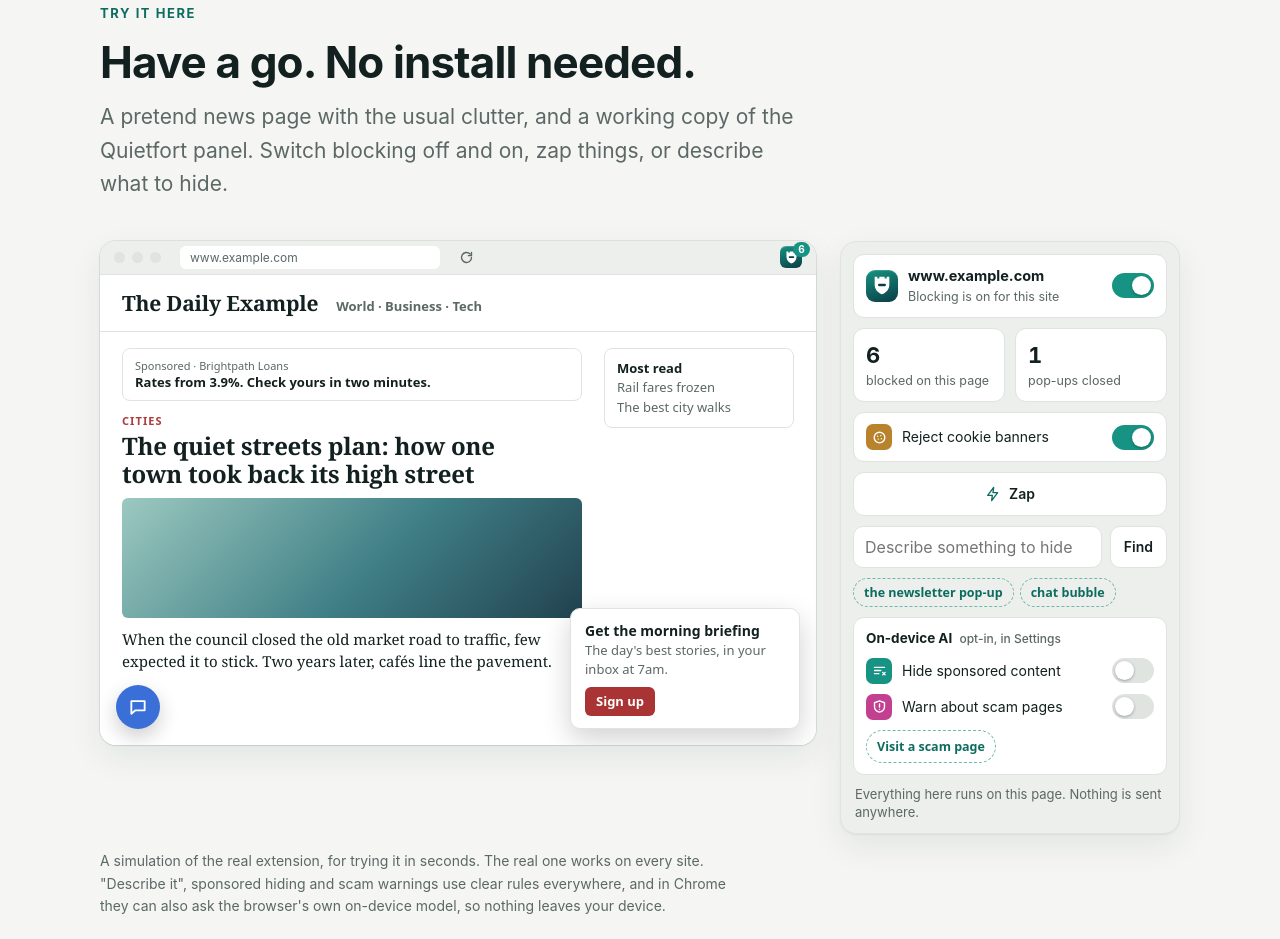
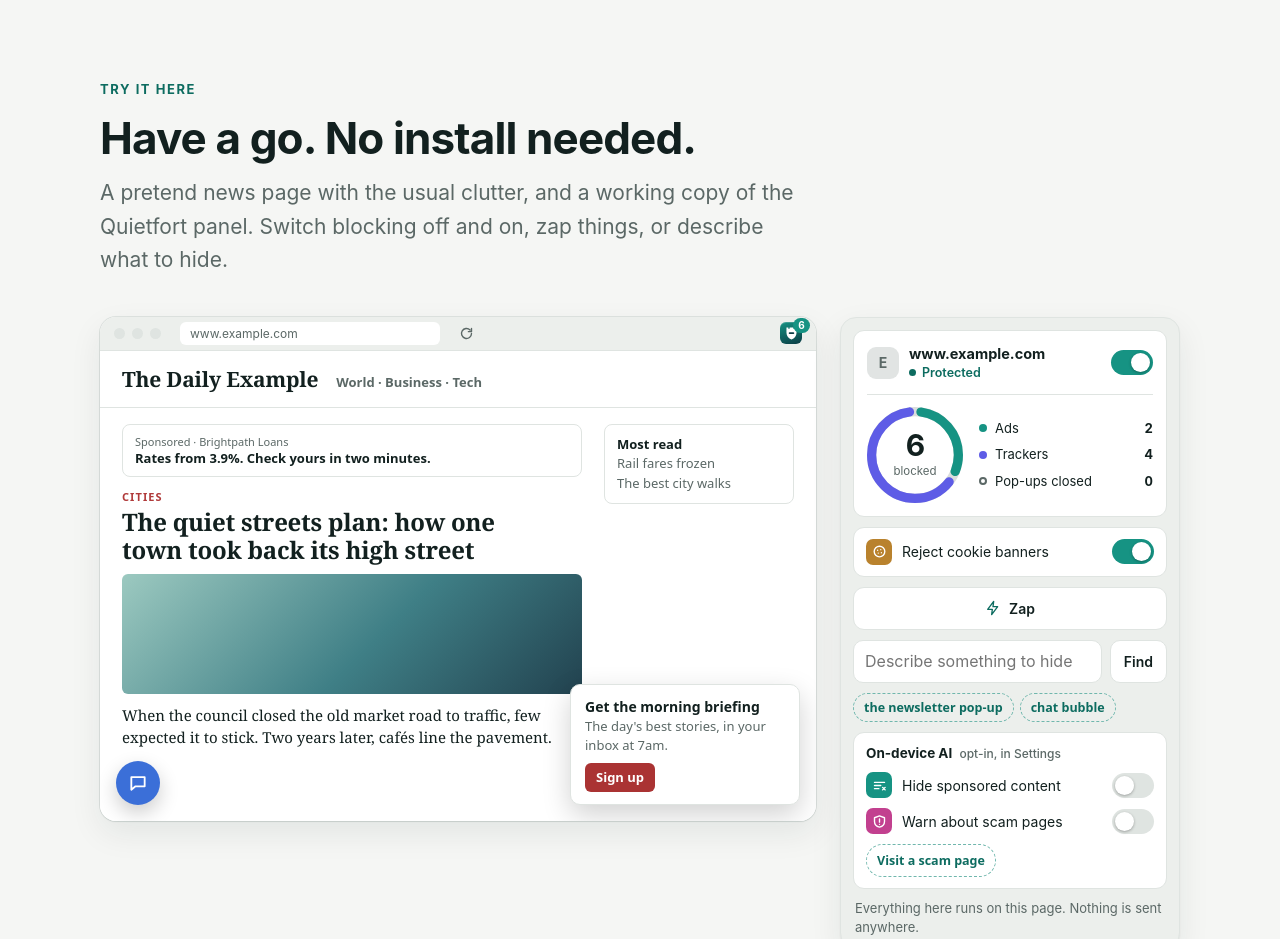
Before and after one commit to EnigmaticZee/Quietfort-extension, a plain HTML site: page site/index.html in a window 1280 px wide. Shown: the part 877-1816 px from the top of the page. Drawn offline with Linux system fonts and the light colour scheme.

Commit message:
Clearer Fix site icon; website shows the new pop-up
- Redraw the Fix site wrench so it reads at button size.
- New pop-up screenshots in all three themes.
- The Try it demo panel uses the new layout: site row, ring with the
  total, ads and trackers listed, pop-ups closed. A rejected cookie
  banner is no longer counted as a closed pop-up.
- Button names on the page match the pop-up (Hide, Fix site).

```diff
--- a/site/index.html
+++ b/site/index.html
@@ -350,13 +350,26 @@ footer a:hover { color: var(--fg); }
 .demo-panel { background: var(--bg2); border: 1px solid var(--line); border-radius: 16px; padding: 12px; display: flex; flex-direction: column; gap: 10px; box-shadow: var(--shadow);
   font: 14px/1.4 -apple-system, BlinkMacSystemFont, "Segoe UI", system-ui, sans-serif; position: sticky; top: 84px; }
 .dpn-card { background: var(--card); border: 1px solid var(--line); border-radius: 11px; padding: 11px 12px; }
-.dpn-site { display: flex; align-items: center; gap: 10px; }
+.dpn-sum { display: flex; flex-direction: column; gap: 12px; padding: 13px; }
+.dpn-site { display: flex; align-items: center; gap: 10px; padding-bottom: 12px; border-bottom: 1px solid var(--line); }
+.dpn-fav { width: 32px; height: 32px; border-radius: 9px; display: grid; place-items: center; flex: none; background: color-mix(in srgb, var(--muted) 18%, transparent); color: var(--muted); font-weight: 700; }
+#dpn-state { display: flex; align-items: center; gap: 6px; font-weight: 600; }
+#dpn-state::before { content: ""; width: 7px; height: 7px; border-radius: 50%; background: currentColor; }
+#dpn-state.on { color: var(--accent-ink); }
+.dpn-split { display: flex; align-items: center; gap: 16px; }
+.dpn-ring { position: relative; width: 96px; height: 96px; flex: none; }
+.dpn-ring svg { width: 96px; height: 96px; display: block; }
+.dpn-ring div { position: absolute; inset: 0; display: flex; flex-direction: column; align-items: center; justify-content: center; }
+.dpn-ring b { font-size: 30px; line-height: 1; font-weight: 700; letter-spacing: -.03em; font-variant-numeric: tabular-nums; }
+.dpn-ring span { font-size: 11.5px; color: var(--muted); margin-top: 3px; }
+.dpn-legend { list-style: none; margin: 0; padding: 0; flex: 1; min-width: 0; display: flex; flex-direction: column; gap: 8px; font-size: 13px; }
+.dpn-legend li { display: flex; align-items: center; gap: 8px; }
+.dpn-legend i { width: 8px; height: 8px; border-radius: 50%; flex: none; }
+.dpn-legend i.ring { border: 2px solid var(--muted); }
+.dpn-legend em { margin-left: auto; font-style: normal; font-weight: 650; font-variant-numeric: tabular-nums; }
 .dpn-site > div { flex: 1; min-width: 0; }
 .dpn-site b { display: block; font-size: 14.5px; }
-.dpn-site span:not(.mark) { color: var(--muted); font-size: 12.5px; }
-.dpn-counts { display: grid; grid-template-columns: 1fr 1fr; gap: 10px; }
-.dpn-counts b { display: block; font-size: 22px; letter-spacing: -.02em; font-variant-numeric: tabular-nums; }
-.dpn-counts span { color: var(--muted); font-size: 12.5px; }
+.dpn-site span:not(.dpn-fav) { color: var(--muted); font-size: 12.5px; }
 .dpn-row { display: flex; align-items: center; gap: 10px; }
 .dpn-row > span:nth-child(2) { flex: 1; }
 .mini-tile { width: 26px; height: 26px; border-radius: 7px; }
@@ -451,8 +464,8 @@ footer a:hover { color: var(--fg); }
         </div>
       </div>
       <div class="shot-stack" aria-label="The Quietfort panel in light and dark themes">
-        <picture><source srcset="assets/popup-light.png" media="(prefers-color-scheme: dark)"><img class="shot back" src="assets/popup-fortNight.png" alt="" width="340" height="464"></picture>
-        <picture><source srcset="assets/popup-fortNight.png" media="(prefers-color-scheme: dark)"><img class="shot front zoomable" src="assets/popup-light.png" alt="The Quietfort panel: blocking on for this site, 5 blocked on this page, cookie banners rejected, and buttons for Hide an element, Zap and Site broken?" width="340" height="464"></picture>
+        <picture><source srcset="assets/popup-light.png" media="(prefers-color-scheme: dark)"><img class="shot back" src="assets/popup-fortNight.png" alt="" width="340" height="540"></picture>
+        <picture><source srcset="assets/popup-fortNight.png" media="(prefers-color-scheme: dark)"><img class="shot front zoomable" src="assets/popup-light.png" alt="The Quietfort panel: protected on this site, 5 blocked on this page split into ads, trackers and other, and buttons for Hide, Zap, Fix site and Pause" width="340" height="540"></picture>
       </div>
     </div>
   </section>
@@ -531,14 +544,20 @@ footer a:hover { color: var(--fg); }
         </div>
 
         <div class="demo-panel" role="group" aria-label="Quietfort panel (demo)">
-          <div class="dpn-card dpn-site">
-            <span class="mark"><svg viewBox="26 24 48 56" aria-hidden="true"><path d="M28 26h8v5h6v-5h16v5h6v-5h8v23c0 15-9.5 24.5-22 29.5C37.5 73.5 28 64 28 49z" fill="#fff"/><rect x="38" y="47" width="24" height="7" rx="3.5" fill="#0B3C45"/></svg></span>
-            <div><b>www.example.com</b><span id="dpn-state">Blocking is on for this site</span></div>
-            <button type="button" class="dpn-sw" id="dpn-block" role="switch" aria-checked="true" aria-label="Blocking on this site"><span></span></button>
-          </div>
-          <div class="dpn-counts">
-            <div class="dpn-card"><b id="dpn-blocked">0</b><span>blocked on this page</span></div>
-            <div class="dpn-card"><b id="dpn-popups">0</b><span>pop-ups closed</span></div>
+          <div class="dpn-card dpn-sum">
+            <div class="dpn-site">
+              <span class="dpn-fav" aria-hidden="true">E</span>
+              <div><b>www.example.com</b><span id="dpn-state" class="on">Protected</span></div>
+              <button type="button" class="dpn-sw" id="dpn-block" role="switch" aria-checked="true" aria-label="Blocking on this site"><span></span></button>
+            </div>
+            <div class="dpn-split">
+              <div class="dpn-ring"><svg id="dpn-ring" viewBox="0 0 104 104" aria-hidden="true"></svg><div><b id="dpn-blocked">0</b><span>blocked</span></div></div>
+              <ul class="dpn-legend">
+                <li><i style="background:var(--ads)"></i>Ads<em id="dpn-n-ads">0</em></li>
+                <li><i style="background:var(--trackers)"></i>Trackers<em id="dpn-n-trk">0</em></li>
+                <li><i class="ring"></i>Pop-ups closed<em id="dpn-popups">0</em></li>
+              </ul>
+            </div>
           </div>
           <div class="dpn-card dpn-row">
             <span class="tile t-ck mini-tile" aria-hidden="true"><svg viewBox="0 0 24 24" fill="none" stroke="currentColor" stroke-width="2.2" stroke-linecap="round"><circle cx="12" cy="12" r="8.5"/><path d="M9 10h.01M14 9h.01M10 14.5h.01M15 14h.01"/></svg></span>
@@ -608,7 +627,7 @@ footer a:hover { color: var(--fg); }
         </article>
         <article class="card reveal">
           <div class="tile t-deep" aria-hidden="true"><svg viewBox="0 0 24 24" fill="none" stroke="currentColor" stroke-width="2" stroke-linecap="round" stroke-linejoin="round"><path d="M14.5 5.5a4 4 0 004.9 4.9L11 19a2.1 2.1 0 01-3-3l8.6-8.4a4 4 0 00-2.1-2.1z"/></svg></div>
-          <h3>Site broken? One button.</h3>
+          <h3>Site broken? One button: Fix site.</h3>
           <p>If a page stops working, Quietfort finds the exact rule that broke it and switches only that one off, not your whole protection.</p>
         </article>
       </div>
@@ -649,7 +668,7 @@ footer a:hover { color: var(--fg); }
         </div>
         <ul>
           <li><b>Undo</b> any removal with one click or ⌘Z.</li>
-          <li><b>Nothing is saved.</b> For a permanent fix, use Hide an element.</li>
+          <li><b>Nothing is saved.</b> For a permanent fix, use Hide.</li>
           <li><b>Links don't fire</b> while zapping, so you never open a page by accident.</li>
         </ul>
       </div>
@@ -679,9 +698,9 @@ footer a:hover { color: var(--fg); }
         </ul>
       </div>
       <div class="themes reveal">
-        <figure><img class="shot zoomable" src="assets/popup-light.png" alt="The panel in the Light theme" width="340" height="464" ><figcaption>Light</figcaption></figure>
-        <figure><img class="shot zoomable" src="assets/popup-fortNight.png" alt="The panel in the Fort Night theme" width="340" height="464" ><figcaption>Fort Night</figcaption></figure>
-        <figure><img class="shot zoomable" src="assets/popup-graphite.png" alt="The panel in the Graphite theme" width="340" height="464" ><figcaption>Graphite</figcaption></figure>
+        <figure><img class="shot zoomable" src="assets/popup-light.png" alt="The panel in the Light theme" width="340" height="540" ><figcaption>Light</figcaption></figure>
+        <figure><img class="shot zoomable" src="assets/popup-fortNight.png" alt="The panel in the Fort Night theme" width="340" height="540" ><figcaption>Fort Night</figcaption></figure>
+        <figure><img class="shot zoomable" src="assets/popup-graphite.png" alt="The panel in the Graphite theme" width="340" height="540" ><figcaption>Graphite</figcaption></figure>
       </div>
       <p class="zoom-hint">Tap or click a panel to see it full size.</p>
     </div>
@@ -767,7 +786,7 @@ footer a:hover { color: var(--fg); }
         <div>
           <details><summary>Is Quietfort really free?</summary><p>Yes. No trial, no subscription, and no ads let through for money. The code is open source under the MPL-2.0.</p></details>
           <details><summary>Will it slow my browser down?</summary><p>No. Blocking happens inside the browser's own fast filtering engine, and because ads and trackers never load, most pages finish sooner.</p></details>
-          <details><summary>A site broke. What do I do?</summary><p>Open the panel and press <b>Site broken?</b>. Quietfort finds the rule causing the problem and turns off only that one. You can also switch blocking off for the site with one toggle.</p></details>
+          <details><summary>A site broke. What do I do?</summary><p>Open the panel and press <b>Fix site</b>. Quietfort finds the rule causing the problem and turns off only that one. You can also switch blocking off for the site with one toggle.</p></details>
         </div>
         <div>
           <details><summary>Where do the filter lists come from?</summary><p>From their volunteer maintainers: EasyList, EasyPrivacy, the uBlock Origin and AdGuard lists, and others. Your browser downloads them directly; they're credited in the extension's notices.</p></details>
@@ -863,6 +882,15 @@ footer a:hover { color: var(--fg); }
   const flash = (t) => { toast.textContent = t; toast.classList.add('show'); later(1900, () => toast.classList.remove('show')); };
   const ads = () => [...page.querySelectorAll('[data-ad]')];
   const countFor = () => (blocking ? TRACKERS + ads().length : 0);
+  function drawRing() {
+    const a = blocking ? ads().length : 0, t = blocking ? TRACKERS : 0;
+    $('dpn-n-ads').textContent = a; $('dpn-n-trk').textContent = t;
+    const svg = $('dpn-ring'), r = 47, c = 2 * Math.PI * r, gap = a && t ? 13 : 0;
+    const arc = (col, len, off, cap) => '<circle cx="52" cy="52" r="47" fill="none" stroke="' + col + '" stroke-width="10"' + (cap ? ' stroke-linecap="round"' : '') + ' stroke-dasharray="' + Math.max(len, 0.01) + ' ' + c + '" stroke-dashoffset="' + -off + '" transform="rotate(-90 52 52)"/>';
+    let html = arc('color-mix(in srgb, var(--muted) 22%, transparent)', c, 0, false), off = gap / 2;
+    for (const [n, col] of [[a, 'var(--ads)'], [t, 'var(--trackers)']]) { if (!n) continue; const len = c * n / (a + t); html += arc(col, len - gap, off, true); off += len; }
+    svg.innerHTML = html;
+  }
 
   function animateCount(to) {
     const el = $('dpn-blocked'); const from = shown; shown = to;
@@ -889,7 +917,8 @@ footer a:hover { color: var(--fg); }
     zapped.forEach((el) => el.classList.remove('gone', 'fading')); zapped = []; updateZapBar();
     page.querySelectorAll('[data-zap]').forEach((el) => { el.classList.remove('found'); el.classList.toggle('gone', hiddenForGood.has(el)); });
     demo.dataset.blocking = blocking ? 'on' : 'off';
-    $('dpn-state').textContent = blocking ? 'Blocking is on for this site' : 'Blocking is off for this site';
+    $('dpn-state').textContent = blocking ? 'Protected' : 'Off on this site'; $('dpn-state').className = blocking ? 'on' : '';
+    drawRing();
     shown = 0; $('dpn-blocked').textContent = '0'; badge.textContent = '0';
     popups = 0; $('dpn-popups').textContent = '0';
     cookie.classList.remove('up'); cookie.hidden = false; $('dp-reject').classList.remove('press');
@@ -897,7 +926,7 @@ footer a:hover { color: var(--fg); }
     later(500, () => cookie.classList.add('up'));
     if (blocking && cookies) {
       later(1300, () => $('dp-reject').classList.add('press'));
-      later(1700, () => { closeCookie(); popups = 1; $('dpn-popups').textContent = '1'; flash('Cookie banner rejected'); });
+      later(1700, () => { closeCookie(); flash('Cookie banner rejected'); });
     }
   }
   function closeCookie() { cookie.classList.remove('up'); later(500, () => { cookie.hidden = true; }); }
```
Also changed, not shown: extensions/src/popup/popup.html (+1 -1 lines), site/assets/popup-fortNight.png, site/assets/popup-graphite.png, site/assets/popup-light.png.
